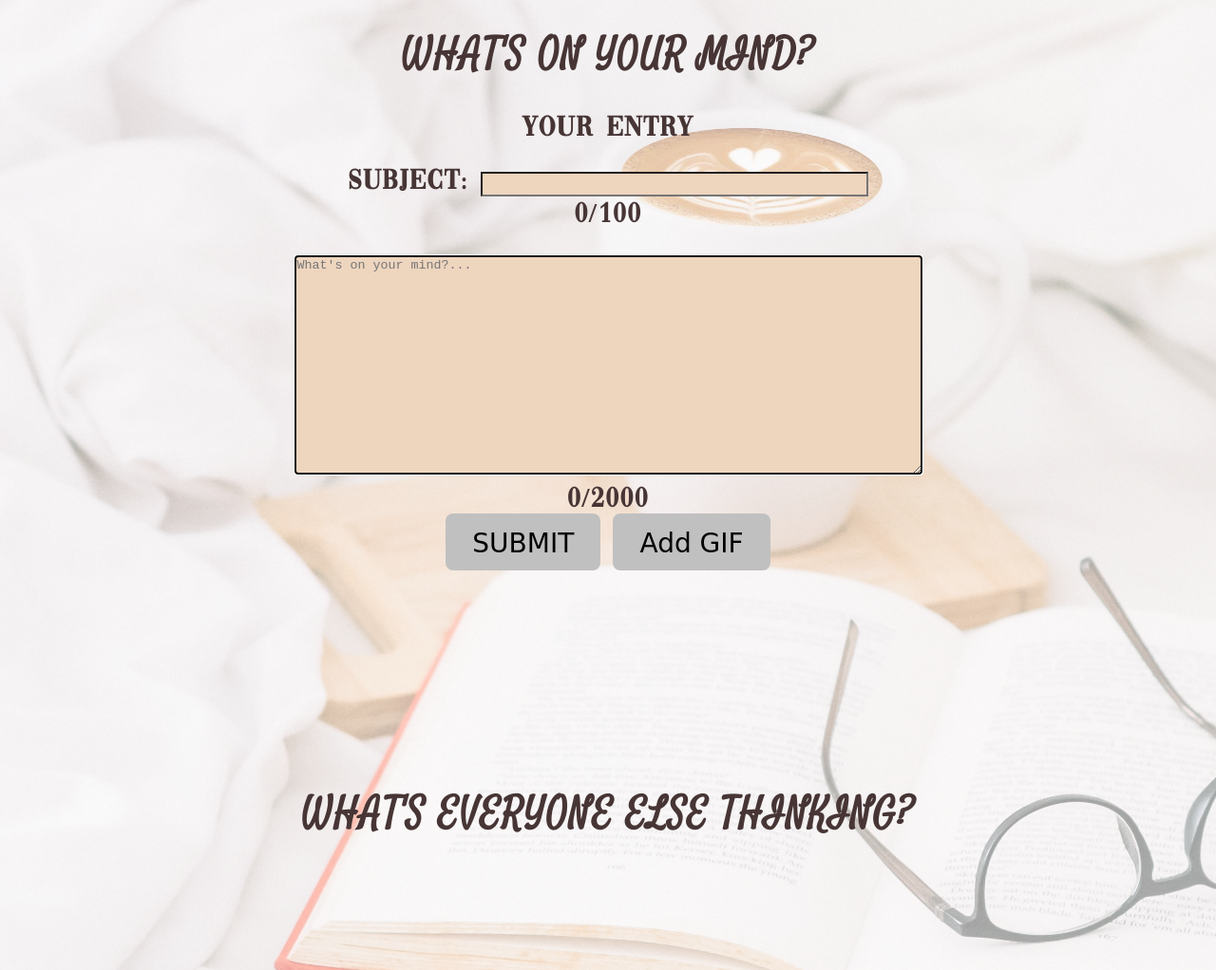
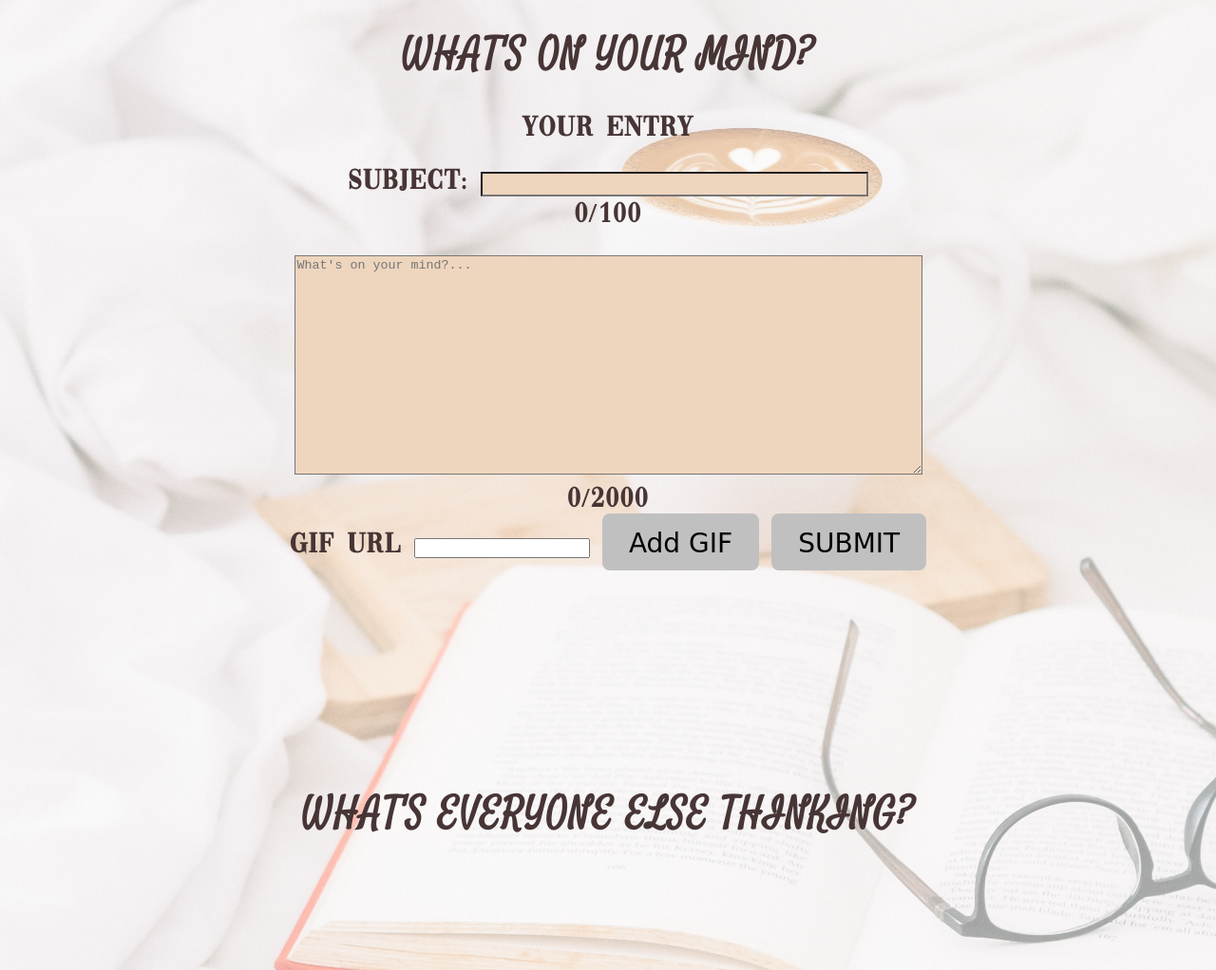
Before and after one commit to roselynle/blogue-client, a website: page index.html in a window 1280 px wide. Shown: the part 720-1742 px from the top of the page at 95% size. Drawn offline with Linux system fonts and the light colour scheme; files whose address does not match are found by name; a web font is replaced by a local one.

Commit message:
make inputs required and add search bar for gifs

```diff
--- a/assets/css/style.css
+++ b/assets/css/style.css
@@ -101,12 +101,8 @@ form{
     color: white;
 
 }
-#word-count{
-    float:inline-end;
-    font-size: 0.875rem;
-    padding: 0.1rem;
-}
-.gif{
+
+.gif-button{
     border: none;
     cursor: pointer;
     padding: 15px 28px;
--- a/index.html
+++ b/index.html
@@ -29,7 +29,8 @@
         <div id="post">
             <h2>WHAT'S ON YOUR MIND?</h2>
             <!-- entries should be sent to entries.html, this can be changed later -->
-            <form action="entries.html" id="form" method="POST">
+            <!-- <form action="entries.html" id="form" method="POST"> -->
+            <form id="new-post-form">
                 <label for="subject"> Your Entry</label><br /><br />
                 Subject:
                 <input
@@ -37,6 +38,7 @@
                     name="subject"
                     id="subject"
                     maxlength="100"
+                    required
                 />
                 <div id="subjectCount">0/100</div>
                 <br />
@@ -48,16 +50,21 @@
                     rows="15"
                     cols="80"
                     maxlength="2000"
-                    autofocus
+                    required
                 ></textarea
                 ><br />
                 <div id="inputCount">0/2000</div>
+                <label for="giphy">Gif URL</label>
+                <input id="searchBox" type="search" />
+                <button onclick="sendApiRequest()" class="gif-button">
+                    Add GIF
+                </button>
                 <button class="submit" type="submit">SUBMIT</button>
-                <button class="gif">Add GIF</button>
             </form>
         </div>
         <div id="entries">
             <h2>WHAT'S EVERYONE ELSE THINKING?</h2>
+            <section id="postsContainer"></section>
         </div>
     </body>
 </html>
```
